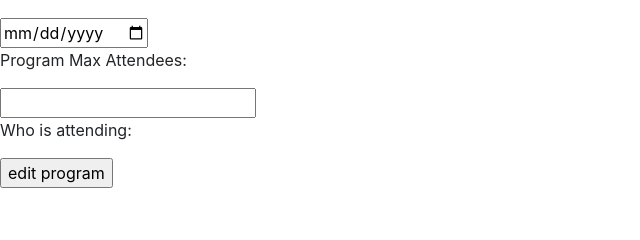
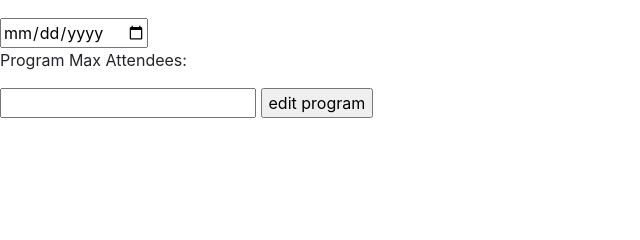
Before and after one commit to blathering-barnacles/Bangazon, a Django app: template workforce/templates/workforce/programEditForm.html in a window 1280 px wide. Shown: the part 336-576 px from the top of the page, without its empty margins (0-640 px from the left). Run offline with Django 3.2, Linux system fonts and the light colour scheme; the template is opened without the code that fills it, so the values that code supplies are empty; some libraries are stand-ins or nearby versions.

Commit message:
deleted a p tag from our program form

```diff
--- a/workforce/templates/workforce/programEditForm.html
+++ b/workforce/templates/workforce/programEditForm.html
@@ -14,7 +14,7 @@
 <p>{{ program.name }} Program Current End Date: {{ program.endDate }}</p>
 <p>New End Date: </p><input type="date" name="endDate" value="{{ endDate }}" />
 <p>{{ program.name }} Program Max Attendees: </p><input type="text" name="maxAttendees" value="{{ program.maxAttendees }}"/>
-<p>Who is attending: </p>
+
 <input type="submit" value="edit program"/>
 </form>
 {% endblock content %}
```
